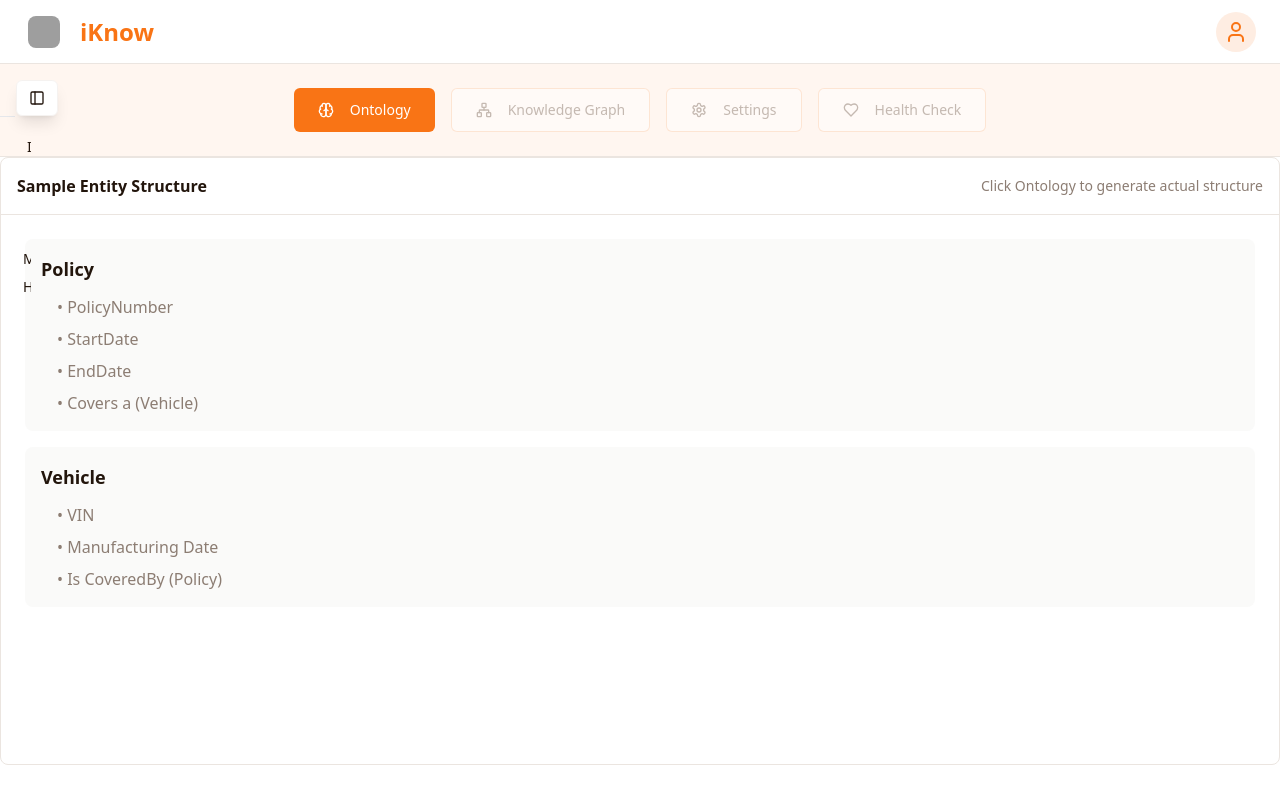
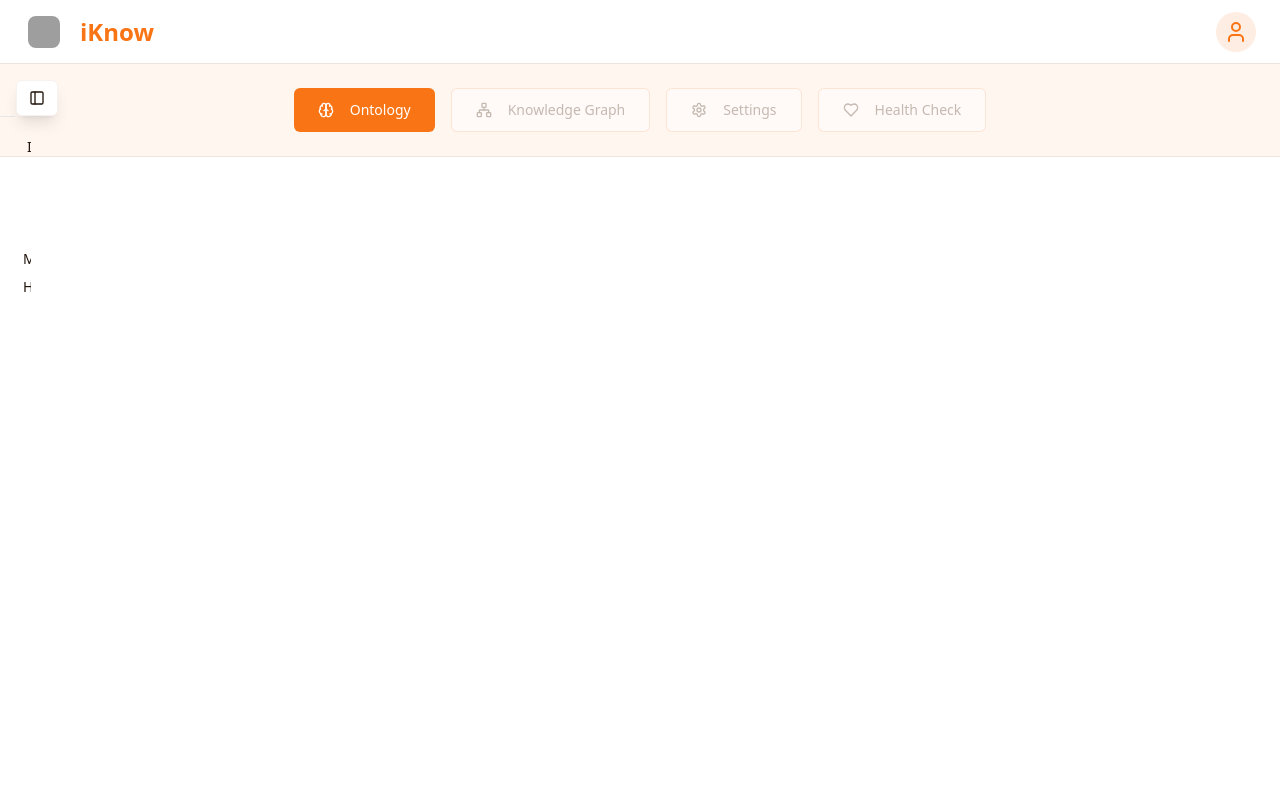
Before and after one commit to ankitraopwc/orange-insight-weaver, a React (Vite) app: page / in a window 1280 px wide. Shown: the top 804 px of the page. Built offline with nearby package versions, Linux system fonts and the light colour scheme; grey boxes are pictures that could not be loaded.

Commit message:
Refactor RelationshipGraph component
The RelationshipGraph component will now display a human-readable format of the data received from the backend's TTL response. The ER diagram visualization has been removed. The page will be blank on initial load, with no sample data.

```diff
--- a/src/components/RelationshipGraph.tsx
+++ b/src/components/RelationshipGraph.tsx
@@ -107,27 +107,7 @@ export const RelationshipGraph = ({ ttlData }: RelationshipGraphProps) => {
 
   const renderHumanReadableFormat = () => {
     if (!ttlData) {
-      return (
-        <div className="space-y-4">
-          <div className="bg-muted/50 p-4 rounded-lg">
-            <h4 className="font-semibold text-lg mb-3 text-foreground">Policy</h4>
-            <ul className="space-y-2 ml-4">
-              <li className="text-muted-foreground">• PolicyNumber</li>
-              <li className="text-muted-foreground">• StartDate</li>
-              <li className="text-muted-foreground">• EndDate</li>
-              <li className="text-muted-foreground">• Covers a (Vehicle)</li>
-            </ul>
-          </div>
-          <div className="bg-muted/50 p-4 rounded-lg">
-            <h4 className="font-semibold text-lg mb-3 text-foreground">Vehicle</h4>
-            <ul className="space-y-2 ml-4">
-              <li className="text-muted-foreground">• VIN</li>
-              <li className="text-muted-foreground">• Manufacturing Date</li>
-              <li className="text-muted-foreground">• Is CoveredBy (Policy)</li>
-            </ul>
-          </div>
-        </div>
-      );
+      return null;
     }
 
     // Parse actual TTL data to show human readable format
@@ -202,23 +182,20 @@ export const RelationshipGraph = ({ ttlData }: RelationshipGraphProps) => {
 
   return (
     <div className="flex-1">
+      {ttlData && (
         <div className="bg-card border border-border rounded-lg h-[calc(100vh-12rem)]">
           <div className="p-4 border-b border-border">
             <div className="flex items-center justify-between">
               <h3 className="font-semibold text-card-foreground">
-              {ttlData ? "Ontology Entity Structure" : "Sample Entity Structure"}
+                Ontology Entity Structure
               </h3>
-            {!ttlData && (
-              <span className="text-sm text-muted-foreground">
-                Click Ontology to generate actual structure
-              </span>
-            )}
             </div>
           </div>
           <div className="p-6 h-[calc(100%-60px)] overflow-y-auto">
             {renderHumanReadableFormat()}
           </div>
         </div>
+      )}
     </div>
   );
 };
```
Lines whose indentation alone changed are shown as unchanged.
